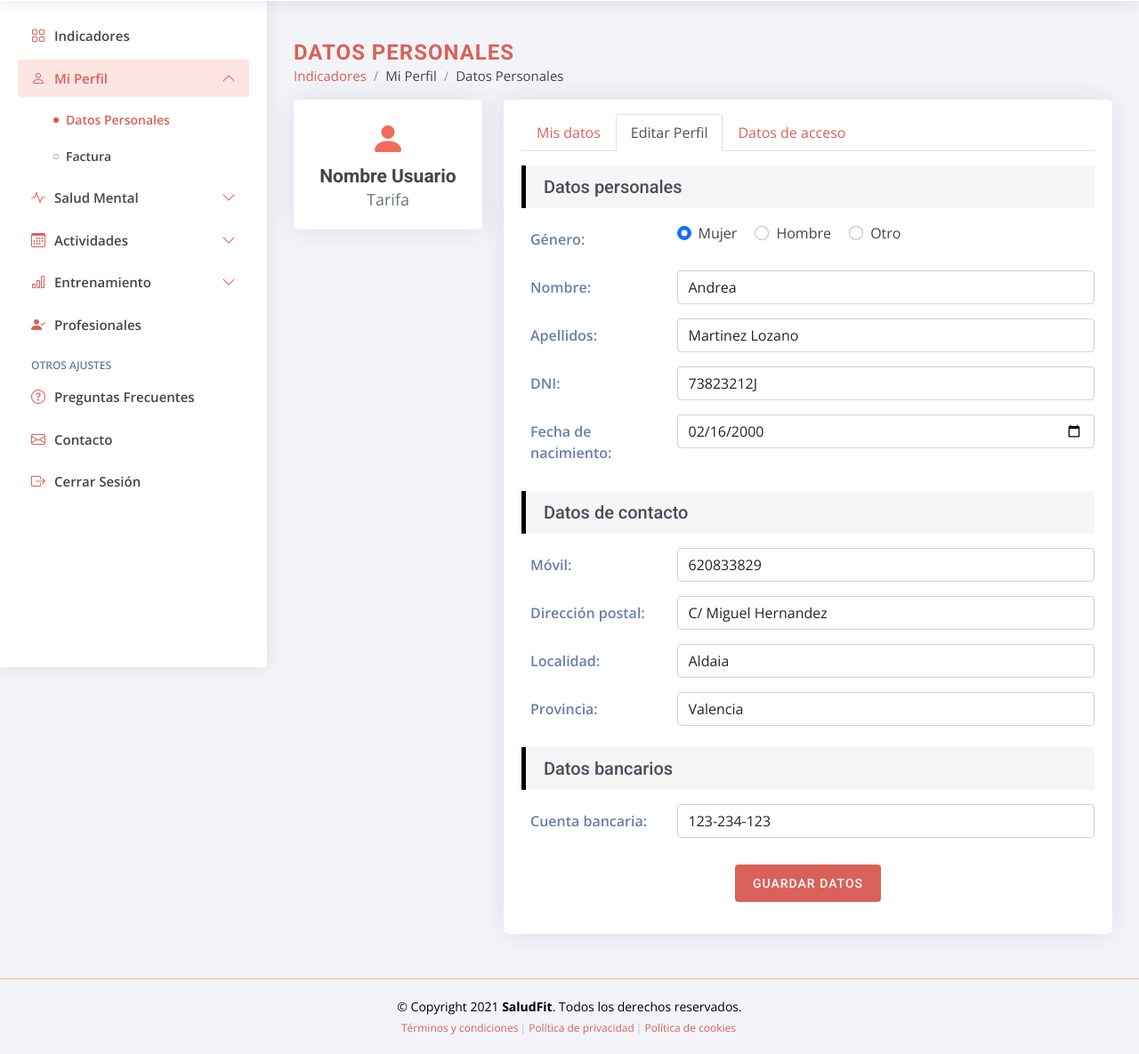
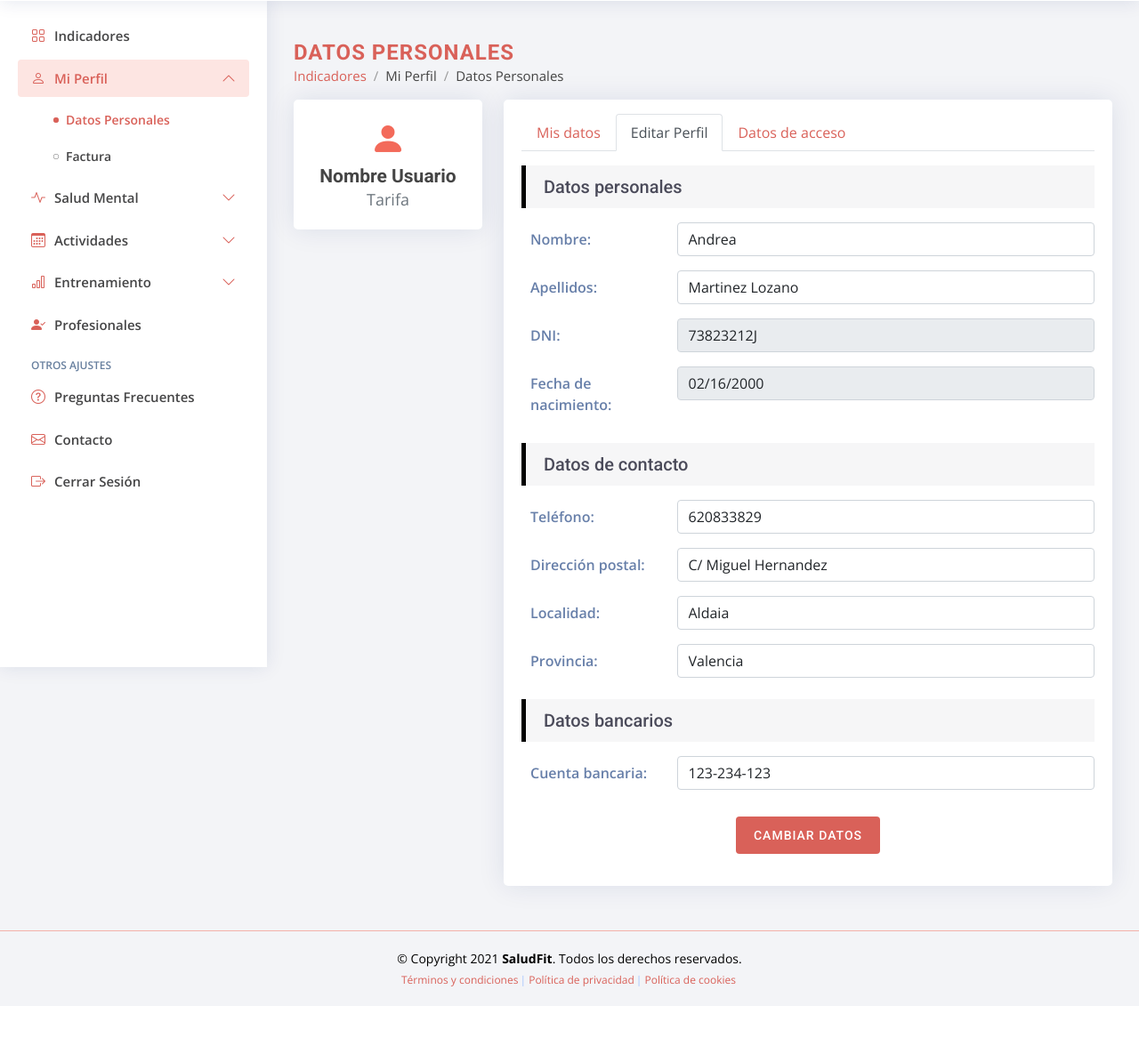
Before and after one commit to dlunamontilla/cristina, a PHP site: page /datos-personales.php in a window 1280 px wide, after a click on "Editar Perfil". Shown: the part 59-1244 px from the top of the page at 89% size. After the commit the page ends 1168 px from the top, so only its background shows below. Run offline with PHP 8.4, Linux system fonts and the light colour scheme; data that the repository does not hold is empty.

Commit message:
Varios cambios en varios archivos

```diff
--- a/consejos.php
+++ b/consejos.php
@@ -106,7 +106,7 @@ $sentencia = $conexion->query('SELECT * FROM events'); /*Mostrar todos los datos
         <ul class="sidebar-nav" id="sidebar-nav">
 
             <li class="nav-item">
-                <a class="nav-link collapsed" href="indicadores.php">
+                <a class="nav-link collapsed" href="user.php">
                     <i class="bi bi-grid"></i>
                     <span>Indicadores</span>
                 </a>
@@ -231,7 +231,7 @@ $sentencia = $conexion->query('SELECT * FROM events'); /*Mostrar todos los datos
             <h1>Consejos</h1>
             <nav>
                 <ol class="breadcrumb">
-                    <li class="breadcrumb-item"><a href="admin.php">Indicadores</a></li>
+                    <li class="breadcrumb-item"><a href="user.php">Indicadores</a></li>
                     <li class="breadcrumb-item">Entrenamiento</li>
                     <li class="breadcrumb-item">Consejos</li>
                 </ol>
--- a/datos-personales.php
+++ b/datos-personales.php
@@ -106,7 +106,7 @@ $sentencia = $conexion->query('SELECT * FROM events'); /*Mostrar todos los datos
     <ul class="sidebar-nav" id="sidebar-nav">
 
       <li class="nav-item">
-        <a class="nav-link collapsed" href="indicadores.php">
+        <a class="nav-link collapsed" href="user.php">
           <i class="bi bi-grid"></i>
           <span>Indicadores</span>
         </a>
@@ -233,7 +233,7 @@ $sentencia = $conexion->query('SELECT * FROM events'); /*Mostrar todos los datos
       <h1>Datos Personales</h1>
       <nav>
         <ol class="breadcrumb">
-          <li class="breadcrumb-item"><a href="admin.php">Indicadores</a></li>
+          <li class="breadcrumb-item"><a href="user.php">Indicadores</a></li>
           <li class="breadcrumb-item">Mi Perfil</li>
           <li class="breadcrumb-item">Datos Personales</li>
         </ol>
@@ -309,18 +309,23 @@ $sentencia = $conexion->query('SELECT * FROM events'); /*Mostrar todos los datos
 
                   <h5 class="card-title-profile mb-4">Datos de contacto</h5>
                   <div class="row">
-                    <div class="col-lg-3 col-md-4 label">Email:</div>
+                    <div class="col-lg-3 col-md-4 label">Correo electrónico:</div>
                     <div class="col-lg-9 col-md-8">andreamartinez@gmail.com</div>
                   </div>
 
                   <div class="row">
-                    <div class="col-lg-3 col-md-4 label">Móvil:</div>
+                    <div class="col-lg-3 col-md-4 label">Teléfono:</div>
                     <div class="col-lg-9 col-md-8">620833829</div>
                   </div>
 
                   <div class="row">
                     <div class="col-lg-3 col-md-4 label">Dirección postal:</div>
                     <div class="col-lg-9 col-md-8">C/ Miguel Hernandez</div>
+                  </div>
+
+                  <div class="row">
+                    <div class="col-lg-3 col-md-4 label">Localidad:</div>
+                    <div class="col-lg-9 col-md-8">Aldaia</div>
                   </div>
 
                   <div class="row">
@@ -336,78 +341,60 @@ $sentencia = $conexion->query('SELECT * FROM events'); /*Mostrar todos los datos
                   <h5 class="card-title-profile mb-3">Datos personales</h5>
                   <form>
                     <div class="row mb-3">
-                      <legend class="col-md-4 col-lg-3 col-form-label">Género:</legend>
-                      <div class="col-md-8 col-lg-9">
-                        <div class="form-check form-check-inline">
-                          <input class="form-check-input" type="radio" name="genero" id="mujer" value="mujer" checked>
-                          <label for="mujer">Mujer</label>
-                        </div>
-                        <div class="form-check form-check-inline">
-                          <input class="form-check-input" type="radio" name="genero" id="hombre" value="hombre">
-                          <label class="form-check-label" for="hombre">Hombre</label>
-                        </div>
-                        <div class="form-check form-check-inline">
-                          <input class="form-check-input" type="radio" name="genero" id="otro" value="otro">
-                          <label class="form-check-label" for="otro">Otro</label>
-                        </div>
-                      </div>
-                    </div>
-
-                    <div class="row mb-3">
                       <label for="nombre" class="col-md-4 col-lg-3 col-form-label">Nombre:</label>
                       <div class="col-md-8 col-lg-9">
-                        <input name="nombre" type="text" class="form-control" id="nombre" value="Andrea">
+                        <input name="nombre" type="text" class="form-control" id="nombre" value="Andrea" required>
                       </div>
                     </div>
 
                     <div class="row mb-3">
                       <label for="apellidos" class="col-md-4 col-lg-3 col-form-label">Apellidos:</label>
                       <div class="col-md-8 col-lg-9">
-                        <input name="apellidos" type="text" class="form-control" id="apellidos" value="Martinez Lozano">
+                        <input name="apellidos" type="text" class="form-control" id="apellidos" value="Martinez Lozano" required>
                       </div>
                     </div>
 
                     <div class="row mb-3">
                       <label for="dni" class="col-md-4 col-lg-3 col-form-label">DNI:</label>
                       <div class="col-md-8 col-lg-9">
-                        <input name="dni" type="text" class="form-control" id="dni" value="73823212J">
+                        <input name="dni" type="text" class="form-control" id="dni" value="73823212J" readonly>
                       </div>
                     </div>
 
                     <div class="row mb-3">
                       <label for="fecha_nacimiento" class="col-md-4 col-lg-3 col-form-label">Fecha de nacimiento:</label>
                       <div class="col-md-8 col-lg-9">
-                        <input name="fecha_nacimiento" type="date" class="form-control" id="fecha_nacimiento" value="2000-02-16">
+                        <input name="fecha_nacimiento" type="date" class="form-control" id="fecha_nacimiento" value="2000-02-16" readonly>
                       </div>
                     </div>
 
                     <h5 class="card-title-profile mt-4 mb-3">Datos de contacto</h5>
 
                     <div class="row mb-3">
-                      <label for="movil" class="col-md-4 col-lg-3 col-form-label">Móvil:</label>
+                      <label for="tel" class="col-md-4 col-lg-3 col-form-label">Teléfono:</label>
                       <div class="col-md-8 col-lg-9">
-                        <input name="movil" type="text" class="form-control" id="movil" value="620833829">
+                        <input name="tel" type="tel" class="form-control" id="tel" value="620833829" required>
                       </div>
                     </div>
 
                     <div class="row mb-3">
                       <label for="direccion" class="col-md-4 col-lg-3 col-form-label">Dirección postal:</label>
                       <div class="col-md-8 col-lg-9">
-                        <input name="direccion" type="text" class="form-control" id="direccion" value="C/ Miguel Hernandez">
+                        <input name="direccion" type="text" class="form-control" id="direccion" value="C/ Miguel Hernandez" required>
                       </div>
                     </div>
 
                     <div class="row mb-3">
                       <label for="localidad" class="col-md-4 col-lg-3 col-form-label">Localidad:</label>
                       <div class="col-md-8 col-lg-9">
-                        <input name="localidad" type="text" class="form-control" id="localidad" value="Aldaia">
+                        <input name="localidad" type="text" class="form-control" id="localidad" value="Aldaia" required>
                       </div>
                     </div>
 
                     <div class="row mb-3">
                       <label for="provincia" class="col-md-4 col-lg-3 col-form-label">Provincia:</label>
                       <div class="col-md-8 col-lg-9">
-                        <input name="provincia" type="text" class="form-control" id="provincia" value="Valencia">
+                        <input name="provincia" type="text" class="form-control" id="provincia" value="Valencia" required>
                       </div>
                     </div>
 
@@ -416,13 +403,13 @@ $sentencia = $conexion->query('SELECT * FROM events'); /*Mostrar todos los datos
                     <div class="row mb-3">
                       <label for="cuenta-bancaria" class="col-md-4 col-lg-3 col-form-label">Cuenta bancaria:</label>
                       <div class="col-md-8 col-lg-9">
-                        <input name="cuenta-bancaria" type="text" class="form-control" id="cuenta-bancaria" value="123-234-123">
+                        <input name="cuenta-bancaria" type="text" class="form-control" id="cuenta-bancaria" value="123-234-123" required>
                       </div>
                     </div>
 
 
                     <div class="text-center">
-                      <a type="submit" class="btn-edit">Guardar datos</a>
+                      <a type="submit" class="btn-edit">Cambiar datos</a>
                     </div>
                   </form><!-- Fin Editar Perfil -->
 
@@ -432,9 +419,9 @@ $sentencia = $conexion->query('SELECT * FROM events'); /*Mostrar todos los datos
                 <div class="tab-pane fade profile-edit pt-3" id="profile-change-password">
                   <form>
                     <div class="row mb-3">
-                      <label for="email" class="col-md-4 col-lg-3 col-form-label">Dirección de correo:</label>
+                      <label for="email" class="col-md-4 col-lg-3 col-form-label">Correo electrónico:</label>
                       <div class="col-md-8 col-lg-9">
-                        <input name="email" type="email" class="form-control" id="email" value="andreamartinez@gmail.com">
+                        <input name="email" type="email" class="form-control" id="email" value="andreamartinez@gmail.com" required>
                       </div>
                     </div>
 
--- a/factura.php
+++ b/factura.php
@@ -105,7 +105,7 @@
     <ul class="sidebar-nav" id="sidebar-nav">
 
       <li class="nav-item">
-        <a class="nav-link collapsed" href="indicadores.php">
+        <a class="nav-link collapsed" href="user.php">
           <i class="bi bi-grid"></i>
           <span>Indicadores</span>
         </a>
@@ -230,7 +230,7 @@
       <h1>Factura</h1>
       <nav>
         <ol class="breadcrumb">
-          <li class="breadcrumb-item"><a href="admin.php">Indicadores</a></li>
+          <li class="breadcrumb-item"><a href="user.php">Indicadores</a></li>
           <li class="breadcrumb-item">Mi Perfil</li>
           <li class="breadcrumb-item">Factura</li>
         </ol>
--- a/horario.php
+++ b/horario.php
@@ -112,7 +112,7 @@ $sentencia = $conexion->query('SELECT * FROM events'); /*Mostrar todos los datos
         <ul class="sidebar-nav" id="sidebar-nav">
 
             <li class="nav-item">
-                <a class="nav-link collapsed" href="indicadores.php">
+                <a class="nav-link collapsed" href="user.php">
                     <i class="bi bi-grid"></i>
                     <span>Indicadores</span>
                 </a>
@@ -239,7 +239,7 @@ $sentencia = $conexion->query('SELECT * FROM events'); /*Mostrar todos los datos
             <h1>Horario</h1>
             <nav>
                 <ol class="breadcrumb">
-                    <li class="breadcrumb-item"><a href="admin.php">Indicadores</a></li>
+                    <li class="breadcrumb-item"><a href="user.php">Indicadores</a></li>
                     <li class="breadcrumb-item">Actividades</li>
                     <li class="breadcrumb-item">Horario</li>
                 </ol>
--- a/horarios.html
+++ b/horarios.html
@@ -3,7 +3,7 @@
 <head>
     <meta charset="utf-8">
     <meta name="viewport" content="width=device-width, initial-scale=1">
-    <title>Actividades - SaludFit!</title>
+    <title>Horarios Actividades - SaludFit!</title>
 
   <!--Icono navegación-->
   <link rel="shortcut icon" href="img/logo.png">
--- a/libros-recomendados.php
+++ b/libros-recomendados.php
@@ -106,7 +106,7 @@ $sentencia = $conexion->query('SELECT * FROM events'); /*Mostrar todos los datos
         <ul class="sidebar-nav" id="sidebar-nav">
 
             <li class="nav-item">
-                <a class="nav-link collapsed" href="indicadores.php">
+                <a class="nav-link collapsed" href="user.php">
                     <i class="bi bi-grid"></i>
                     <span>Indicadores</span>
                 </a>
@@ -233,7 +233,7 @@ $sentencia = $conexion->query('SELECT * FROM events'); /*Mostrar todos los datos
             <h1>Libros Recomendados</h1>
             <nav>
                 <ol class="breadcrumb">
-                    <li class="breadcrumb-item"><a href="admin.php">Indicadores</a></li>
+                    <li class="breadcrumb-item"><a href="user.php">Indicadores</a></li>
                     <li class="breadcrumb-item">Salud Mental</li>
                     <li class="breadcrumb-item">Libros Recomendados</li>
                 </ol>
--- a/podcasts.php
+++ b/podcasts.php
@@ -106,7 +106,7 @@ $sentencia = $conexion->query('SELECT * FROM events'); /*Mostrar todos los datos
         <ul class="sidebar-nav" id="sidebar-nav">
 
             <li class="nav-item">
-                <a class="nav-link collapsed" href="indicadores.php">
+                <a class="nav-link collapsed" href="user.php">
                     <i class="bi bi-grid"></i>
                     <span>Indicadores</span>
                 </a>
@@ -233,7 +233,7 @@ $sentencia = $conexion->query('SELECT * FROM events'); /*Mostrar todos los datos
             <h1>Podcasts</h1>
             <nav>
                 <ol class="breadcrumb">
-                    <li class="breadcrumb-item"><a href="admin.php">Indicadores</a></li>
+                    <li class="breadcrumb-item"><a href="user.php">Indicadores</a></li>
                     <li class="breadcrumb-item">Salud Mental</li>
                     <li class="breadcrumb-item">Podcasts</li>
                 </ol>
--- a/precios.html
+++ b/precios.html
@@ -3,7 +3,7 @@
 <head>
     <meta charset="utf-8">
     <meta name="viewport" content="width=device-width, initial-scale=1">
-    <title>Precios - SaludFit!</title>
+    <title>Tarifas - SaludFit!</title>
 
   <!--Icono navegación-->
   <link rel="shortcut icon" href="img/logo.png">
--- a/preguntas-frecuentes.php
+++ b/preguntas-frecuentes.php
@@ -106,7 +106,7 @@ $sentencia = $conexion->query('SELECT * FROM events'); /*Mostrar todos los datos
         <ul class="sidebar-nav" id="sidebar-nav">
 
             <li class="nav-item">
-                <a class="nav-link collapsed" href="indicadores.php">
+                <a class="nav-link collapsed" href="user.php">
                     <i class="bi bi-grid"></i>
                     <span>Indicadores</span>
                 </a>
@@ -230,7 +230,7 @@ $sentencia = $conexion->query('SELECT * FROM events'); /*Mostrar todos los datos
             <h1>Preguntas Frecuentes</h1>
             <nav>
                 <ol class="breadcrumb">
-                    <li class="breadcrumb-item"><a href="admin.php">Indicadores</a></li>
+                    <li class="breadcrumb-item"><a href="user.php">Indicadores</a></li>
                     <li class="breadcrumb-item">Otros Ajustes</li>
                     <li class="breadcrumb-item">Preguntas Frecuentes</li>
                 </ol>
--- a/profesionales.php
+++ b/profesionales.php
@@ -106,7 +106,7 @@ $sentencia = $conexion->query('SELECT * FROM events'); /*Mostrar todos los datos
         <ul class="sidebar-nav" id="sidebar-nav">
 
             <li class="nav-item">
-                <a class="nav-link collapsed" href="indicadores.php">
+                <a class="nav-link collapsed" href="user.php">
                     <i class="bi bi-grid"></i>
                     <span>Indicadores</span>
                 </a>
@@ -230,7 +230,7 @@ $sentencia = $conexion->query('SELECT * FROM events'); /*Mostrar todos los datos
             <h1>Profesionales</h1>
             <nav>
                 <ol class="breadcrumb">
-                    <li class="breadcrumb-item"><a href="admin.php">Indicadores</a></li>
+                    <li class="breadcrumb-item"><a href="user.php">Indicadores</a></li>
                     <li class="breadcrumb-item">Profesionales</li>
                 </ol>
             </nav>
--- a/todas-actividades.php
+++ b/todas-actividades.php
@@ -106,7 +106,7 @@ $sentencia = $conexion->query('SELECT * FROM events'); /*Mostrar todos los datos
         <ul class="sidebar-nav" id="sidebar-nav">
 
             <li class="nav-item">
-                <a class="nav-link collapsed" href="indicadores.php">
+                <a class="nav-link collapsed" href="user.php">
                     <i class="bi bi-grid"></i>
                     <span>Indicadores</span>
                 </a>
@@ -231,7 +231,7 @@ $sentencia = $conexion->query('SELECT * FROM events'); /*Mostrar todos los datos
             <h1>TODAS LAS ACTIVIDADES</h1>
             <nav>
                 <ol class="breadcrumb">
-                    <li class="breadcrumb-item"><a href="admin.php">Indicadores</a></li>
+                    <li class="breadcrumb-item"><a href="user.php">Indicadores</a></li>
                     <li class="breadcrumb-item">Actividades</li>
                     <li class="breadcrumb-item">Todas las actividades</li>
                 </ol>
--- a/user.php
+++ b/user.php
@@ -109,7 +109,7 @@ $sentencia = $conexion->query('SELECT * FROM events'); /*Mostrar todos los datos
     <ul class="sidebar-nav" id="sidebar-nav">
 
       <li class="nav-item">
-        <a class="nav-link" href="indicadores.php">
+        <a class="nav-link" href="user.php">
           <i class="bi bi-grid"></i>
           <span>Indicadores</span>
         </a>
--- a/videos.php
+++ b/videos.php
@@ -106,7 +106,7 @@ $sentencia = $conexion->query('SELECT * FROM events'); /*Mostrar todos los datos
         <ul class="sidebar-nav" id="sidebar-nav">
 
             <li class="nav-item">
-                <a class="nav-link collapsed" href="indicadores.php">
+                <a class="nav-link collapsed" href="user.php">
                     <i class="bi bi-grid"></i>
                     <span>Indicadores</span>
                 </a>
@@ -232,7 +232,7 @@ $sentencia = $conexion->query('SELECT * FROM events'); /*Mostrar todos los datos
             <h1>Vídeos</h1>
             <nav>
                 <ol class="breadcrumb">
-                    <li class="breadcrumb-item"><a href="indicadores.php">Indicadores</a></li>
+                    <li class="breadcrumb-item"><a href="user.php">Indicadores</a></li>
                     <li class="breadcrumb-item">Entrenamiento</li>
                     <li class="breadcrumb-item">Vídeos</li>
                 </ol>
```
Also changed, not shown: admin.php (+8 -13 lines), contacto.html (+4 -4 lines), contacto.php (+6 -6 lines), inscripcion.html (+7 -7 lines), mi-cuenta.html (+4 -4 lines), reservar.php (+19 -6 lines).
